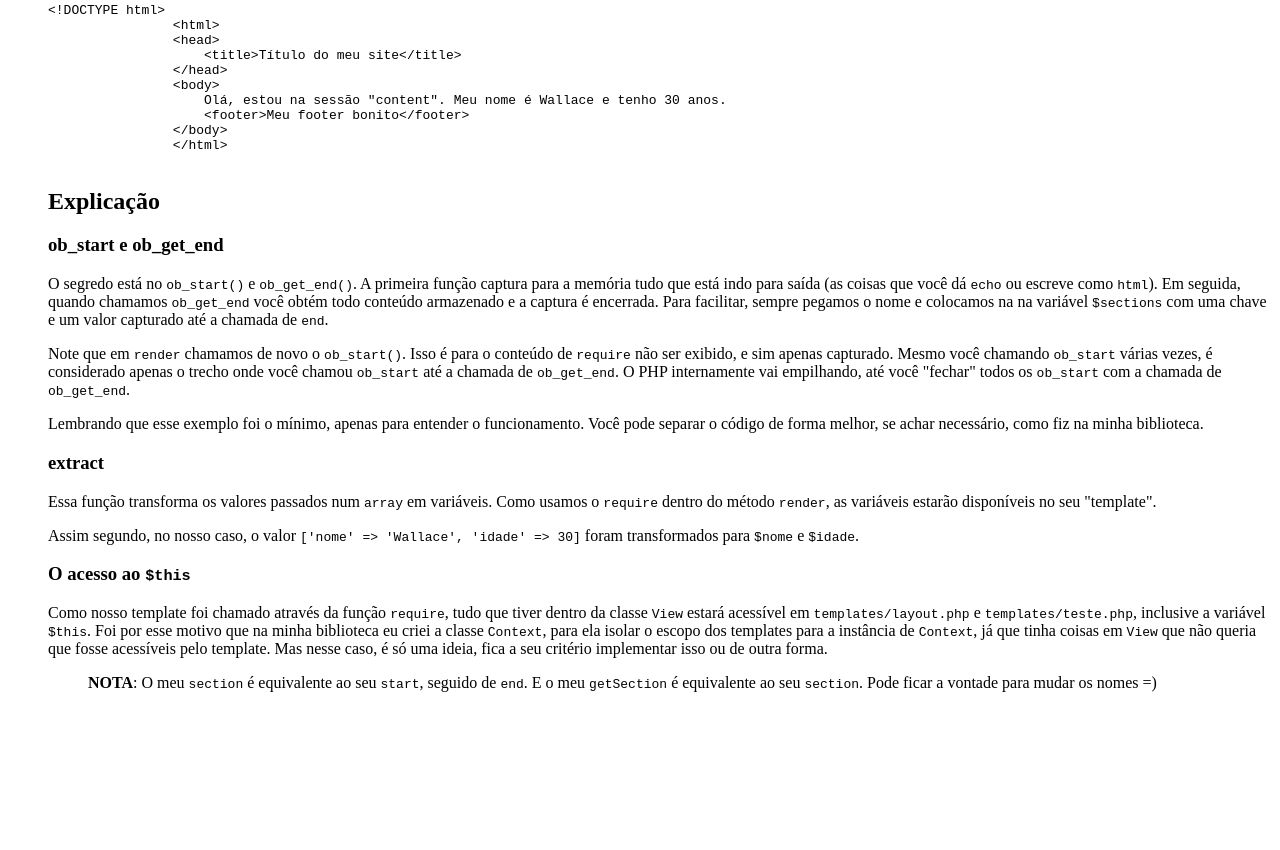
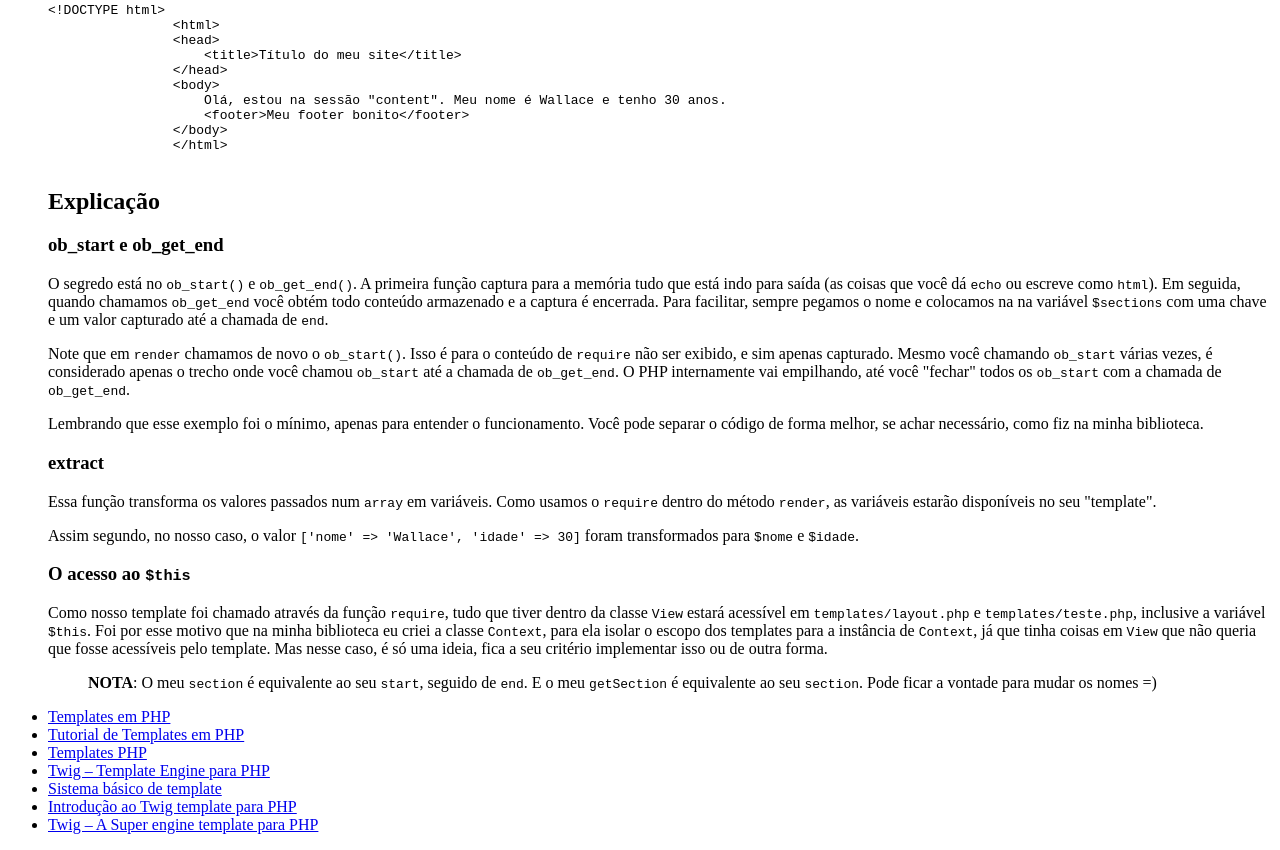
Before and after one commit to mervy/template-system-with-php, a plain HTML site: page index.html in a window 1280 px wide. Shown: the part 1872-2722 px from the top of the page. Before the commit the page ends 2580 px from the top, so only its background shows below. Drawn offline with Linux system fonts and the light colour scheme.

Commit message:
Add more links

```diff
--- a/index.html
+++ b/index.html
@@ -4,7 +4,7 @@
 <head>
     <meta charset="UTF-8">
     <meta name="viewport" content="width=device-width, initial-scale=1.0">
-    <title>Document</title>
+    <title>Homemade templates</title>
 </head>
 
 <body>
@@ -15,7 +15,6 @@
             <a
                 href="https://pt.stackoverflow.com/questions/491959/como-criar-um-sistema-de-templates-com-slots-se%C3%A7%C3%B5es-com-php">Como
                 criar um sistema de templates com slots/seções com PHP?</a>
-        </li>
             <div class="s-prose js-post-body" itemprop="text">
                 <p>De maneira bem simples, imagino que você queira construir um sistema de layout e slots de template no
                     PHP.</p>
@@ -80,7 +79,8 @@
                 }
                 </code></pre>
                 <p>Em seguida, você agora precisa de criar dois arquivos para fazer o teste. Crie o arquivo
-                <code>templates/layout.php</code> e <code>templates/teste.php</code>. Com os seguintes conteúdos:</p>
+                    <code>templates/layout.php</code> e <code>templates/teste.php</code>. Com os seguintes conteúdos:
+                </p>
                 <p>layout.php:</p>
                 <pre class="lang-php s-code-block"><code class="hljs language-php">&lt;!DOCTYPE html&gt;
                 &lt;html&gt;
@@ -132,38 +132,75 @@
                 </code></pre>
                 <h2>Explicação</h2>
                 <h3>ob_start e ob_get_end</h3>
-            <p>O segredo está no <code>ob_start()</code> e <code>ob_get_end()</code>. A primeira função captura para a
+                <p>O segredo está no <code>ob_start()</code> e <code>ob_get_end()</code>. A primeira função captura para
+                    a
                     memória tudo que está indo para saída (as coisas que você dá <code>echo</code> ou escreve como
                     <code>html</code>). Em seguida, quando chamamos <code>ob_get_end</code> você obtém todo conteúdo
                     armazenado e a captura é encerrada. Para facilitar, sempre pegamos o nome e colocamos na na variável
-                <code>$sections</code> com uma chave e um valor capturado até a chamada de <code>end</code>.</p>
+                    <code>$sections</code> com uma chave e um valor capturado até a chamada de <code>end</code>.
+                </p>
                 <p>Note que em <code>render</code> chamamos de novo o <code>ob_start()</code>. Isso é para o conteúdo de
-                <code>require</code> não ser exibido, e sim apenas capturado. Mesmo você chamando <code>ob_start</code>
+                    <code>require</code> não ser exibido, e sim apenas capturado. Mesmo você chamando
+                    <code>ob_start</code>
                     várias vezes, é considerado apenas o trecho onde você chamou <code>ob_start</code> até a chamada de
                     <code>ob_get_end</code>. O PHP internamente vai empilhando, até você "fechar" todos os
-                <code>ob_start</code> com a chamada de <code>ob_get_end</code>.</p>
-            <p>Lembrando que esse exemplo foi o mínimo, apenas para entender o funcionamento. Você pode separar o código
+                    <code>ob_start</code> com a chamada de <code>ob_get_end</code>.
+                </p>
+                <p>Lembrando que esse exemplo foi o mínimo, apenas para entender o funcionamento. Você pode separar o
+                    código
                     de forma melhor, se achar necessário, como fiz na minha biblioteca.</p>
                 <h3>extract</h3>
                 <p>Essa função transforma os valores passados num <code>array</code> em variáveis. Como usamos o
                     <code>require</code> dentro do método <code>render</code>, as variáveis estarão disponíveis no seu
-                "template".</p>
+                    "template".
+                </p>
                 <p>Assim segundo, no nosso caso, o valor <code>['nome' =&gt; 'Wallace', 'idade' =&gt; 30]</code> foram
                     transformados para <code>$nome</code> e <code>$idade</code>.</p>
                 <h3>O acesso ao <code>$this</code></h3>
-            <p>Como nosso template foi chamado através da função <code>require</code>, tudo que tiver dentro da classe
+                <p>Como nosso template foi chamado através da função <code>require</code>, tudo que tiver dentro da
+                    classe
                     <code>View</code> estará acessível em <code>templates/layout.php</code> e
-                <code>templates/teste.php</code>, inclusive a variável <code>$this</code>. Foi por esse motivo que na
-                minha biblioteca eu criei a classe <code>Context</code>, para ela isolar o escopo dos templates para a
+                    <code>templates/teste.php</code>, inclusive a variável <code>$this</code>. Foi por esse motivo que
+                    na
+                    minha biblioteca eu criei a classe <code>Context</code>, para ela isolar o escopo dos templates para
+                    a
                     instância de <code>Context</code>, já que tinha coisas em <code>View</code> que não queria que fosse
                     acessíveis pelo template. Mas nesse caso, é só uma ideia, fica a seu critério implementar isso ou de
-                outra forma.</p>
+                    outra forma.
+                </p>
                 <blockquote>
-                <p><strong>NOTA</strong>: O meu <code>section</code> é equivalente ao seu <code>start</code>, seguido de
-                    <code>end</code>. E o meu <code>getSection</code> é equivalente ao seu <code>section</code>. Pode
-                    ficar a vontade para mudar os nomes =)</p>
+                    <p><strong>NOTA</strong>: O meu <code>section</code> é equivalente ao seu <code>start</code>,
+                        seguido de
+                        <code>end</code>. E o meu <code>getSection</code> é equivalente ao seu <code>section</code>.
+                        Pode
+                        ficar a vontade para mudar os nomes =)
+                    </p>
                 </blockquote>
             </div>
+        </li>
+        <li>
+            <a href="https://github.com/raelgc/template">Templates em PHP</a>
+        </li>
+        <li>
+            <a href="https://raelcunha.com/template/">Tutorial de Templates em PHP</a>
+        </li>
+        <li>
+            <a href="https://dicasdephp.com.br/templates-php/">Templates PHP</a>
+        </li>
+        <li>
+            <a href="https://www.botecodigital.dev.br/php/twig-template-engine-para-php/">Twig – Template Engine para
+                PHP</a>
+        </li>
+        <li>
+            <a href="https://www.revista-programar.info/artigos/sistema-basico-de-templates-em-php/">Sistema básico de
+                template</a>
+        </li>
+        <li>
+            <a href="http://devfuria.com.br/php/introducao-ao-twig-template/">Introdução ao Twig template para PHP</a>
+        </li>
+        <li>
+            <a href="https://www.diegobrocanelli.com.br/php/twig-a-super-engine-template-para-php/">Twig – A Super engine template para PHP</a>
+        </li>
 
     </ul>
 </body>
```
Lines whose indentation alone changed are shown as unchanged.
